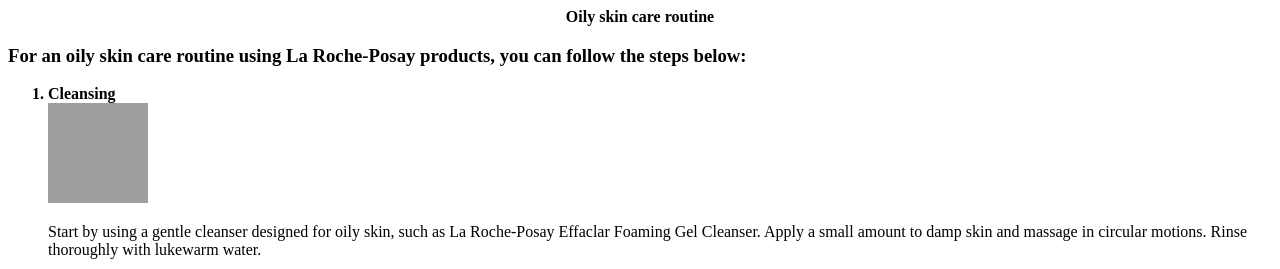
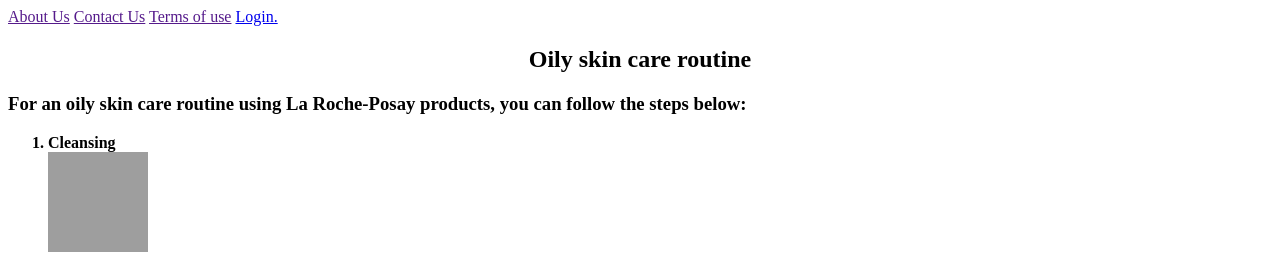
Before and after one commit to Wakio37/Group-project-4, a plain HTML site: page index.html in a window 1280 px wide. Shown: the top 269 px of the page. Drawn offline with Linux system fonts and the light colour scheme; grey boxes are pictures that could not be loaded.

Commit message:
Nav (#2)
* changes on the nav

* changes to the nav

* changes to nav

* changes to the nav

* changes on nav

---------

Co-authored-by: Joan <joanmuhingo@gmail.com>

```diff
--- a/index.html
+++ b/index.html
@@ -9,9 +9,15 @@
 
     <main >
         <header>
-            <nav style="font-weight: bold; text-align: center;">Oily skin care routine</nav>
+            <nav >
+                <a href="">About Us</a>
+                <a href="">Contact Us</a>
+                <a href="">Terms of use</a>
+                <a href="#login">Login.</a>
+            </nav>
         </header>
         <section>
+            <h1 style="font-weight: bold; text-align: center;">Oily skin care routine</h1>
             <article>
                 <h3>For an oily skin care routine using La Roche-Posay products, you can follow the steps below:</h3>
                 <ol>
@@ -68,7 +74,7 @@
 
 
 
-        <section>
+        <section class="login">
             <form style="display: flex; flex-direction: column; width: 50%;">
 
                     <p>First name</p>
```
